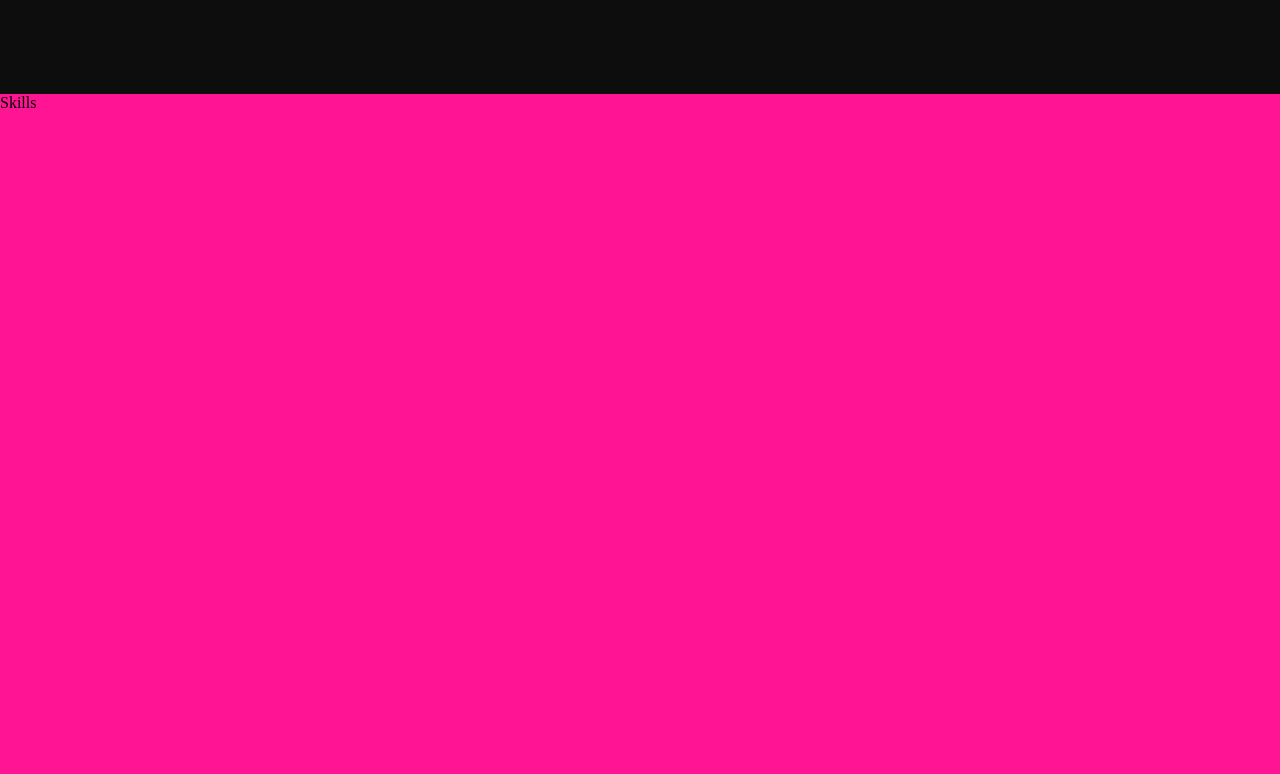
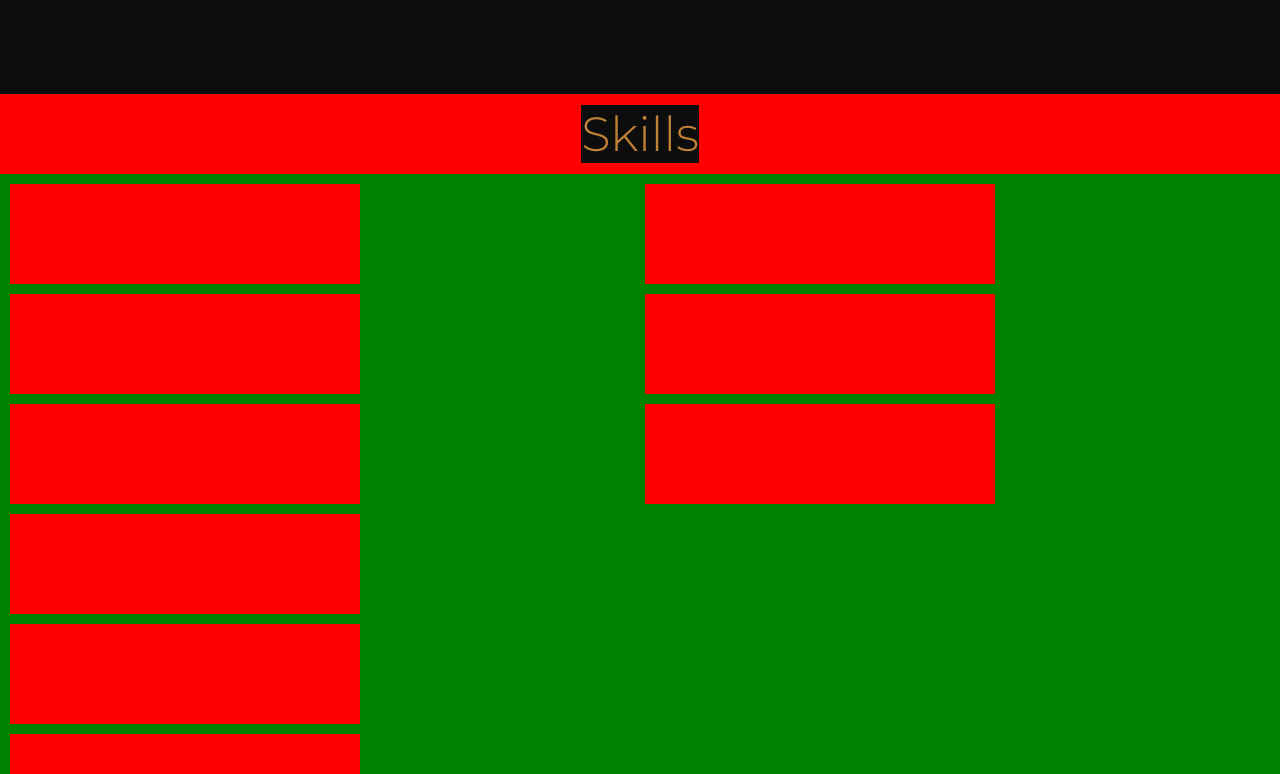
Before and after one commit to EmmanuelBazan/navbar-bavj, a React (Create React App) app: page / in a window 1280 px wide. Shown: the part 1506-2280 px from the top of the page. Built offline with nearby package versions, Linux system fonts and the light colour scheme; the HTML template or start-up script is replaced by a standard one.

Commit message:
Ultima actualizacion de skills

```diff
--- /dev/null
+++ b/src/components/Skills/CardSkills.js
@@ -0,0 +1,11 @@
+import { CardSkillContainer } from "./cardSkills.elements"
+
+const CardSkills = () => {
+    return(
+        <CardSkillContainer>
+
+        </CardSkillContainer>
+    )
+}
+
+export default CardSkills
--- a/src/components/Skills/Skills.js
+++ b/src/components/Skills/Skills.js
@@ -1,5 +1,54 @@
-import { SkillsContainer } from "./skills.elements"
+import { ListContainer, SkillsContainer, TitleContainer, TitleStyle } from "./skills.elements"
 import useWindowDimensions from "../../hooks/useWindowDimensions"
+import CardSkills from "./CardSkills"
+
+const SKILLS_LIST = [
+    {
+        name: "React Native",
+        level: 4,
+        img: ""
+    },
+    {
+        name: "React Native",
+        level: 4,
+        img: ""
+    },
+    {
+        name: "React Native",
+        level: 4,
+        img: ""
+    },
+    {
+        name: "React Native",
+        level: 4,
+        img: ""
+    },
+    {
+        name: "React Native",
+        level: 4,
+        img: ""
+    },
+    {
+        name: "React Native",
+        level: 4,
+        img: ""
+    },
+    {
+        name: "React Native",
+        level: 4,
+        img: ""
+    },
+    {
+        name: "React Native",
+        level: 4,
+        img: ""
+    },
+    {
+        name: "React Native",
+        level: 4,
+        img: ""
+    },
+]
 
 const Skills = () => {
 
@@ -8,7 +57,18 @@ const Skills = () => {
     return (
         <>
             <SkillsContainer _currentHeight={height}>
-                Skills
+                <TitleContainer>
+                    <TitleStyle>Skills</TitleStyle>
+                </TitleContainer>
+                <ListContainer>
+                    {
+                        SKILLS_LIST.map((item) => {
+                            return (
+                                <CardSkills/>
+                            )
+                        })
+                    }
+                </ListContainer>
             </SkillsContainer>
         </>
     )
--- /dev/null
+++ b/src/components/Skills/cardSkills.elements.js
@@ -0,0 +1,14 @@
+import styled from 'styled-components'
+
+export const CardSkillContainer = styled.div`
+    background-color: red;
+    display: flex;
+    flex-direction: row;
+    width: 350px;
+    height: 100px;
+    margin: 5px;
+`
+
+export const ImageStyle = styled.div`
+
+`
--- a/src/components/Skills/skills.elements.js
+++ b/src/components/Skills/skills.elements.js
@@ -2,6 +2,36 @@ import styled from 'styled-components'
 
 export const SkillsContainer = styled.div`
     background-color: deeppink;
-    width: "100%";
-    height: 100vh;//${({_currentHeight}) => _currentHeight}px;
-`;
+    width: 100%;
+    height: ${({_currentHeight}) => _currentHeight}px;
+    display: flex;
+    flex-direction: column;
+`
+
+export const TitleContainer = styled.div`
+    background-color: red;
+    width: 100%;
+    height: 10%;
+    display: flex;
+    flex-direction: row;
+    justify-content: center;
+    align-items: center;
+    padding: 5px;
+`
+
+export const TitleStyle = styled.div`
+    color: #BF8136;
+    font-family: 'Montserrat', sans-serif;
+    font-size: 3rem;
+    font-weight: 300;
+`
+
+export const ListContainer = styled.div`
+    background-color: green;
+    display: flex;
+    flex-direction: column;
+    width: 100%;
+    height: 90%;
+    padding: 5px;
+    flex-wrap: wrap;
+`
```
Also changed, not shown: 1 other file (tests, documents, lock files or other folders).
